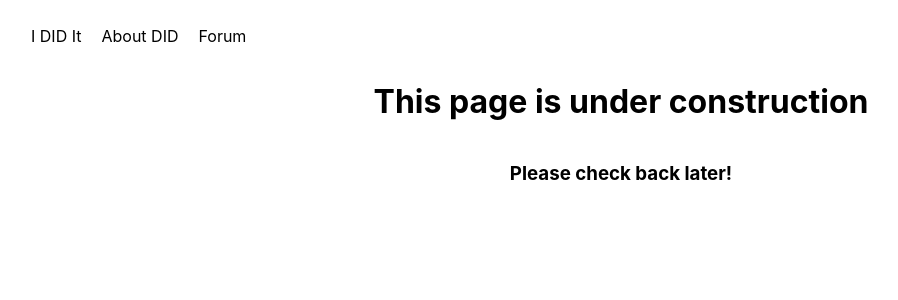
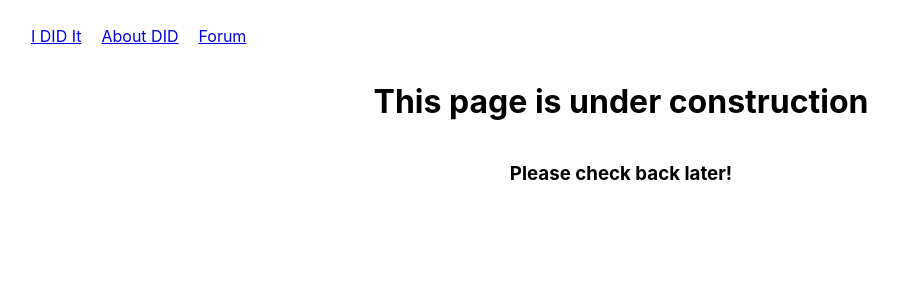
Before and after one commit to EagerBeaver98/i-did-it, a React (Create React App) app: page / in a window 1280 px wide. Shown: the top 300 px of the page, without its empty margins (19-917 px from the left). Built offline with nearby package versions, Linux system fonts and the light colour scheme.

Commit message:
Moved header to app page addedrouter

```diff
--- a/src/App.js
+++ b/src/App.js
@@ -1,16 +1,42 @@
-import Header from './components/Header';
-// import Hello from './components/HelloWorld';
+// import Header from './components/Header';
+import Hello from './components/HelloWorld';
 import UnderConstruction from './components/UnderConstruction';
+import {BrowserRouter as Router, Route, Switch, Link} from 'react-router-dom';
 
 
 function App() {
   return (
+    <Router>
     <div className="App">
-      <Header/>
+    <header>
+      <nav>
+        <ul className="HeaderItems">
+          <li>
+            <Link to="/">I DID It</Link>
+          </li>
+          <li>
+            <Link to="/about">About DID</Link>
+          </li>
+          <li>
+            <Link to="/forum">Forum</Link>
+          </li>
+        </ul>
+      </nav>
+    </header>
       <div className='seperator'></div>
-      <UnderConstruction />
-
+      <Switch>
+        <Route path="/">
+          <UnderConstruction />
+        </Route>
+        <Route path="/about">
+          <Hello />
+        </Route>
+        <Route path="/forum">
+          <UnderConstruction />
+        </Route>
+      </Switch>
     </div>
+    </Router>
   );
 }
 
--- a/src/components/Header.js
+++ /dev/null
@@ -1,14 +0,0 @@
-function Header() {
-  return (
-    <header>
-      <ul className="HeaderItems">
-        <li>I DID It</li>
-        <li>About DID</li>
-        <li>Forum</li>
-      </ul>
-
-    </header>
-  );
-}
-
-export default Header;
--- a/src/styles/Header.scss
+++ b/src/styles/Header.scss
@@ -2,8 +2,8 @@
 header {
   display: flex;
   position: fixed;
-  .HeaderItems {
-    display: inherit;
+  nav .HeaderItems {
+    display: flex;
     justify-content: space-around;
     flex-direction: row;
     list-style: none;
```
Also changed, not shown: 2 other files (tests, documents, lock files or other folders).
